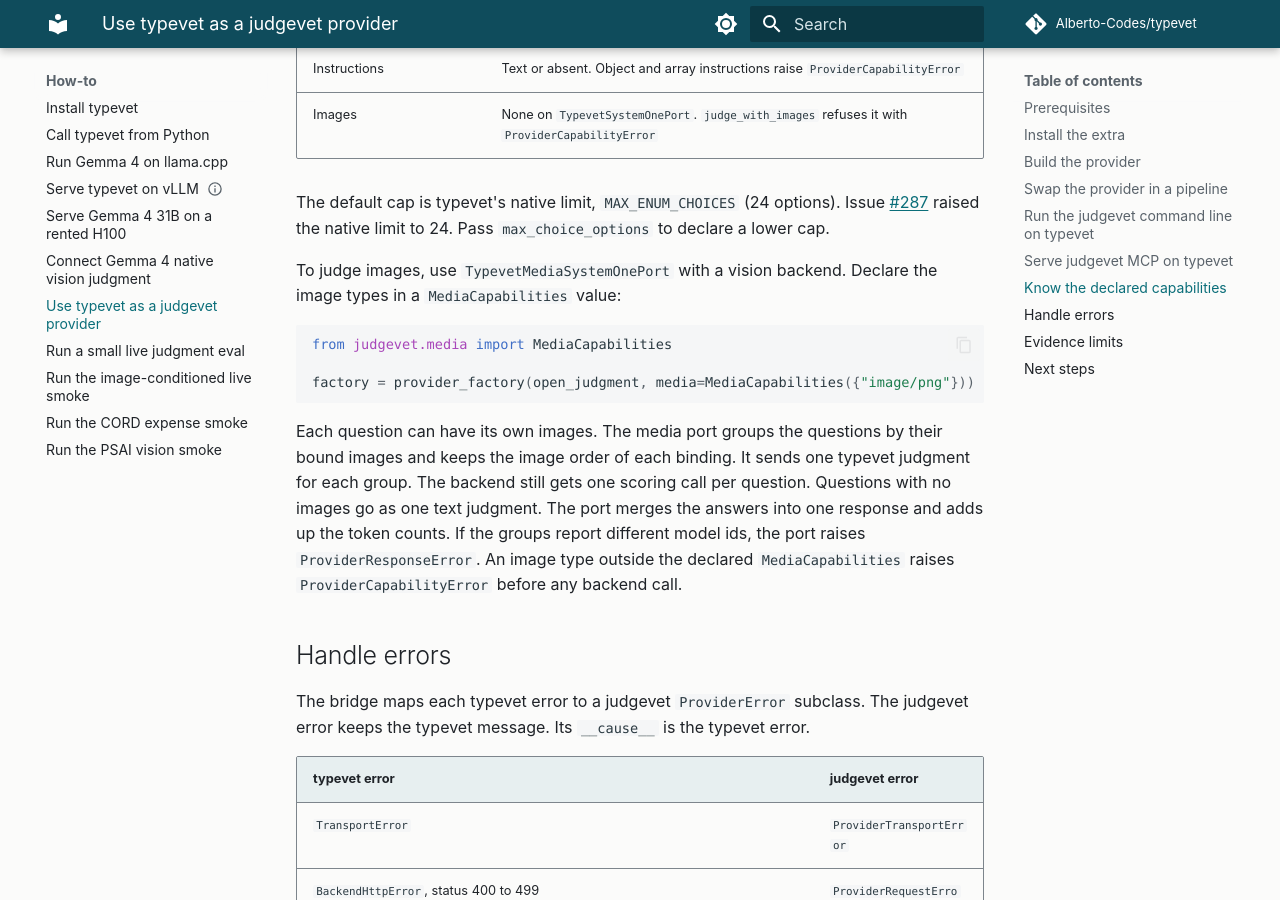
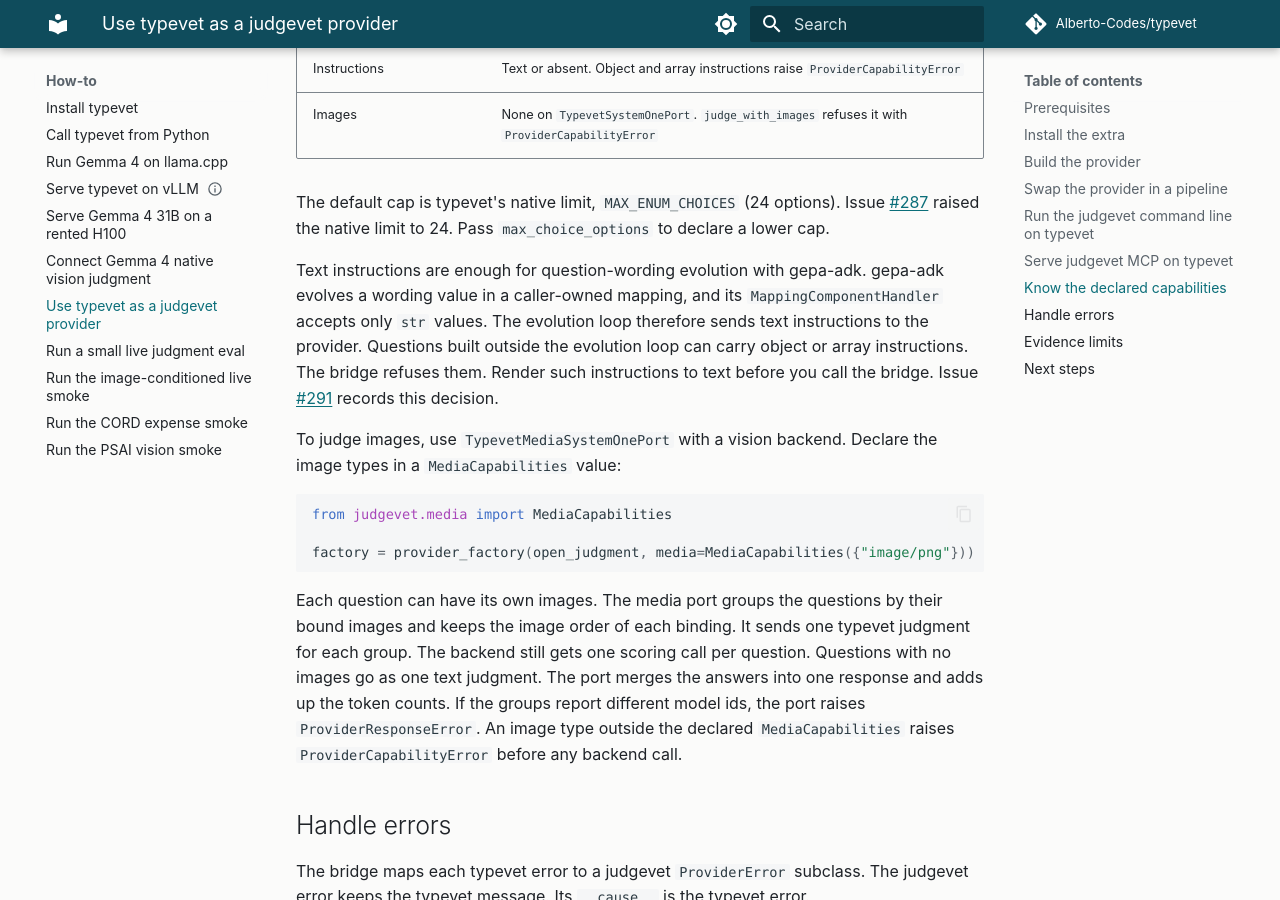
Before and after one commit to Alberto-Codes/typevet, an MkDocs documentation site: the page built from docs/how-to/use-typevet-as-a-judgevet-provider.md, in a window 1280 px wide and 900 px high, scrolled down 2601 px. Built offline with MkDocs 1.6.1 and Material for MkDocs 9.7.7, drawn with Linux system fonts in a browser that asks for light colours; comment, search, counter and statistics services are not loaded.

Commit message:
docs(integrations): explain why the judgevet bridge keeps text-only instructions
gepa-adk evolves question wording as a str mapping value, so the
wording loop never sends object or array instructions. The bridge keeps
refusing them; callers render structured instructions to text first.

Closes #291

Co-Authored-By: Claude Opus 5.5 <noreply@anthropic.com>
Claude-Session: https://claude.ai/code/session_014XgEGEaFzhfNvCY6eVZJC6

```diff
--- a/docs/how-to/use-typevet-as-a-judgevet-provider.md
+++ b/docs/how-to/use-typevet-as-a-judgevet-provider.md
@@ -120,6 +120,13 @@ The default cap is typevet's native limit, `MAX_ENUM_CHOICES` (24 options).
 Issue [#287](https://github.com/Alberto-Codes/typevet/issues/287) raised the native limit to 24.
 Pass `max_choice_options` to declare a lower cap.
 
+Text instructions are enough for question-wording evolution with gepa-adk.
+gepa-adk evolves a wording value in a caller-owned mapping, and its `MappingComponentHandler` accepts only `str` values.
+The evolution loop therefore sends text instructions to the provider.
+Questions built outside the evolution loop can carry object or array instructions. The bridge refuses them.
+Render such instructions to text before you call the bridge.
+Issue [#291](https://github.com/Alberto-Codes/typevet/issues/291) records this decision.
+
 To judge images, use `TypevetMediaSystemOnePort` with a vision backend.
 Declare the image types in a `MediaCapabilities` value:
 
```
